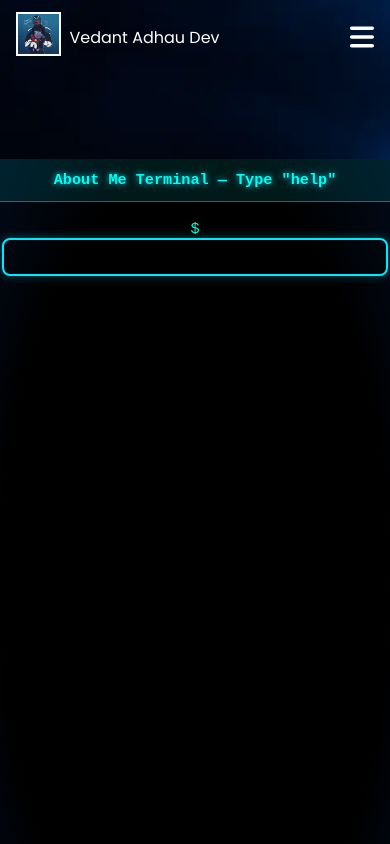
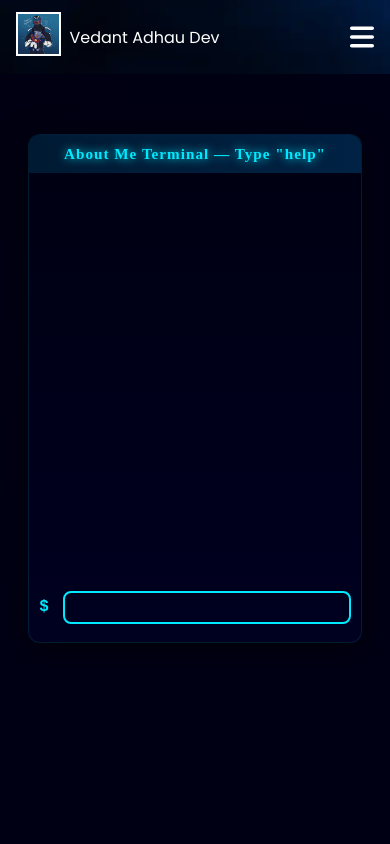
Before and after one commit to Vedant-Adhau-Dev/Portfolio, a React (Vite) app: page /about in a window 390 px wide. Shown: the top 844 px of the page. Built offline with nearby package versions, Linux system fonts and the light colour scheme; a web font is replaced by a local one.

Commit message:
Update About Section Mobile View UI

```diff
--- a/src/components/about.css
+++ b/src/components/about.css
@@ -1,96 +1,194 @@
+/* about.css - mobile safe terminal */
+
 :root {
-  --vh: 100vh;
+  --accent: #00eaff;
+  --bg: #000010;
 }
 
+
+/* wrapper centers on larger screens; on /* ========== GLOBAL LAYOUT ========== */
+.terminal-page {
+  width: 100%;
+  display: flex;
+  justify-content: center;
+  background: radial-gradient(circle at top left, #000012, #000015 60%);
+  padding-top: var(--nav-height, 60px); /* safe space below navbar */
+  box-sizing: border-box;
+  min-height: calc(100vh - var(--nav-height, 60px));
+}
+
+/* Terminal box */
 .terminal-container {
-  height: calc(var(--vh, 1vh) * 100);
-  background: radial-gradient(ellipse at center, #000 70%, #020b1b 100%);
-  color: #00ffea;
-  font-family: "Fira Code", monospace;
+  width: 95%;
+  max-height: 60vh;
+  max-width: 780px;
+  margin: 0 auto;
+  border-radius: 12px;
+  overflow: hidden;
   display: flex;
   flex-direction: column;
-  justify-content: flex-start;
-  overflow: hidden;
-  padding: 0;
-  position: relative;
-  top: 10vh;
+  border: 1px solid #00eaff55;
+  box-shadow: 0 0 25px #00eaff22, inset 0 0 20px #00eaff22;
+  background: linear-gradient(180deg, #000012, #000020);
 }
 
+/* Header */
 .terminal-header {
+  padding: 0.8rem;
+  background: linear-gradient(90deg, #001a33, #002244);
   text-align: center;
-  padding: 12px;
-  background: rgba(0, 255, 255, 0.1);
-  border-bottom: 1px solid rgba(0, 255, 255, 0.4);
-  color: #00ffee;
-  font-weight: 600;
-  text-shadow: 0 0 6px #00e6ff;
-  backdrop-filter: blur(10px);
+  color: #00eaff;
+  font-weight: 700;
+  letter-spacing: 1px;
+  text-shadow: 0 0 10px #00eaff;
 }
 
+/* Body */
 .terminal-body {
-  flex-grow: 1;
-  padding: 12px;
+  flex: 1;
+  padding: 1rem;
   overflow-y: auto;
-  scroll-behavior: smooth;
+  -webkit-overflow-scrolling: touch;
+  display: flex;
+  flex-direction: column;
+  justify-content: flex-end;
 }
 
+/* Lines */
 .terminal-line {
-  display: flex;
-  flex-direction: column;
-  margin: 6px 0;
+  margin-bottom: 0.5rem;
+  font-family: "Courier New", monospace;
+  color: #9eefff;
+  white-space: pre-wrap;
 }
 
 .prompt {
-  color: #00ffe0;
+  color: #00eaff;
+  font-weight: bold;
+  margin-right: 5px;
 }
 
-.response {
-  color: #b9f3ff;
-  animation: fadeIn 0.2s ease-in-out;
-}
-
+/* Input line */
 .terminal-line.current {
   display: flex;
   align-items: center;
 }
 
 .terminal-input {
+  flex: 1;
   background: transparent;
-  border: 2px solid #00ffea;
-  color: #00ffea;
-  font-family: inherit;
+  border: none;
+  outline: none;
+  color: #9eefff;
+  font-family: "Courier New", monospace;
   font-size: 1rem;
-  outline: none;
-  flex: 1;
+  caret-color: #00eaff;
 }
 
-@keyframes fadeIn {
-  from { opacity: 0; transform: translateY(3px); }
-  to { opacity: 1; transform: translateY(0); }
-}
-
-/* Smooth neon scrollbars */
+/* Scrollbar aesthetic */
 .terminal-body::-webkit-scrollbar {
   width: 6px;
 }
 .terminal-body::-webkit-scrollbar-thumb {
-  background: #00ffcc;
-  border-radius: 10px;
+  background: #00eaff33;
+  border-radius: 8px;
 }
 
-/* Mobile Optimization */
+/* Mobile fixes */
 @media (max-width: 600px) {
   .terminal-container {
+    width: 100%;
+    border-radius: 0;
+    box-shadow: none;
+    border: none;
+  }
+  .terminal-body {
+    padding: 0.75rem;
+  }
+  .terminal-header {
+    font-size: 0.9rem;
+    padding: 0.6rem;
+  }
+  .terminal-input {
     font-size: 0.95rem;
-    padding-bottom: env(safe-area-inset-bottom);
-  }
-
-  .terminal-input {
-    width: 100%;
-    caret-color: #00ffcc;
-  }
-
-  .terminal-body {
-    padding-bottom: 100px; /* buffer for keyboard */
   }
 }
+mobile it fills the viewport */
+.terminal-wrapper {
+  width: 100%;
+  min-height: 100vh;
+  display: flex;
+  justify-content: center;
+  align-items: flex-start;
+  padding: 12px;
+  position: relative;
+  top: 10vh;
+  box-sizing: border-box;
+  background: radial-gradient(circle at top left, #000012, #000014 60%);
+}
+
+/* this is the element whose height we set dynamically via JS */
+.terminal-container {
+  width: 85%;
+  height: 40%;
+  max-width: 820px;
+  border-radius: 12px;
+  border: 1px solid rgba(0, 234, 255, 0.12);
+  overflow: hidden;
+  display: flex;
+  flex-direction: column;
+  background: linear-gradient(180deg,#000012,#000020);
+  box-shadow: 0 6px 30px rgba(0,0,0,0.6);
+  /* height will be overridden by JS to match visual viewport */
+}
+
+/* header fixed size */
+.terminal-header {
+  padding: 14px;
+  background: linear-gradient(90deg,#001a33,#002244);
+  color: var(--accent);
+  text-align: center;
+  font-weight: 700;
+  letter-spacing: 1px;
+}
+
+/* scrollable body */
+.terminal-body {
+  flex: 1;
+  padding: 14px;
+  overflow-y: auto;
+  -webkit-overflow-scrolling: touch; /* smooth scroll on iOS */
+  display: flex;
+  flex-direction: column;
+  justify-content: flex-end; /* keep input near bottom */
+}
+
+/* lines */
+.terminal-line { margin-bottom: 8px; }
+.prompt { color: var(--accent); font-weight: 600; }
+.response { color: #bfefff; margin-left: 12px; white-space: pre-wrap; }
+
+/* current input line */
+.terminal-line.current {
+  display: flex;
+  align-items: center;
+}
+.terminal-input {
+  flex: 1;
+  background: transparent;
+  border: 2px solid #00eaff;
+  outline: none;
+  color: var(--accent);
+  font-family: "Courier New", monospace;
+  font-size: 16px;
+  caret-color: var(--accent);
+  padding: 6px 0;
+}
+
+/* small screens */
+@media (max-width: 520px) {
+  .terminal-wrapper { padding: 8px; }
+  .terminal-header { padding: 10px; font-size: 0.95rem; }
+  .terminal-body { padding: 10px; }
+  .terminal-input { font-size: 15px; border: 2px solid #00eaff; }
+}
--- a/src/components/about.jsx
+++ b/src/components/about.jsx
@@ -1,11 +1,11 @@
-import { useState, useEffect, useRef } from "react";
+import { useEffect, useRef, useState } from "react";
 import "./about.css";
 
 export default function About() {
   const [output, setOutput] = useState([]);
   const [currentLine, setCurrentLine] = useState("");
   const inputRef = useRef(null);
-  const terminalRef = useRef(null);
+  const termRef = useRef(null);
   const endRef = useRef(null);
 
   const commands = {
@@ -30,56 +30,38 @@ export default function About() {
 
   const handleSubmit = (e) => {
     e.preventDefault();
+    if (!currentLine.trim()) return;
     handleCommand(currentLine);
     setCurrentLine("");
   };
 
-  // Scroll only when new output is added (not while typing)
+  // Scroll only when new lines appear
   useEffect(() => {
-    endRef.current?.scrollIntoView({ behavior: "smooth" });
+    endRef.current?.scrollIntoView({ behavior: "smooth", block: "end" });
   }, [output]);
 
-  // Fix for mobile keyboard resizing issue
+  // Adjust visible height based on navbar height and keyboard
   useEffect(() => {
-    const fixViewport = () => {
-      const vh = window.innerHeight * 0.01;
-      document.documentElement.style.setProperty("--vh", `${vh}px`);
+    const term = termRef.current;
+    const updateHeight = () => {
+      const navbar = document.querySelector(".navbar"); // match your navbar class
+      const navHeight = navbar ? navbar.offsetHeight : 60;
+      const visibleHeight =
+        (window.visualViewport?.height || window.innerHeight) - navHeight;
+      term.style.height = `${visibleHeight}px`;
     };
-
-    fixViewport();
-    window.addEventListener("resize", fixViewport);
-    window.visualViewport?.addEventListener("resize", fixViewport);
-
+    updateHeight();
+    window.visualViewport?.addEventListener("resize", updateHeight);
+    window.addEventListener("resize", updateHeight);
     return () => {
-      window.removeEventListener("resize", fixViewport);
-      window.visualViewport?.removeEventListener("resize", fixViewport);
-    };
-  }, []);
-
-  // Keep keyboard stable on mobile without auto-scrolling
-  useEffect(() => {
-    const input = inputRef.current;
-
-    const handleFocus = () => {
-      // no auto-scroll here
-      document.body.style.overflow = "hidden";
-    };
-
-    const handleBlur = () => {
-      document.body.style.overflow = "auto";
-    };
-
-    input.addEventListener("focus", handleFocus);
-    input.addEventListener("blur", handleBlur);
-
-    return () => {
-      input.removeEventListener("focus", handleFocus);
-      input.removeEventListener("blur", handleBlur);
+      window.visualViewport?.removeEventListener("resize", updateHeight);
+      window.removeEventListener("resize", updateHeight);
     };
   }, []);
 
   return (
-    <div className="terminal-container" ref={terminalRef}>
+    <div className="terminal-page">
+      <div className="terminal-container" ref={termRef}>
         <div className="terminal-header">About Me Terminal — Type "help"</div>
 
         <div className="terminal-body" onClick={() => inputRef.current.focus()}>
@@ -98,13 +80,14 @@ export default function About() {
               type="text"
               value={currentLine}
               onChange={(e) => setCurrentLine(e.target.value)}
-            autoFocus
               autoComplete="off"
               spellCheck="false"
+              inputMode="text"
             />
           </form>
           <div ref={endRef} />
         </div>
       </div>
+    </div>
   );
 }
```
Lines whose indentation alone changed are shown as unchanged.
